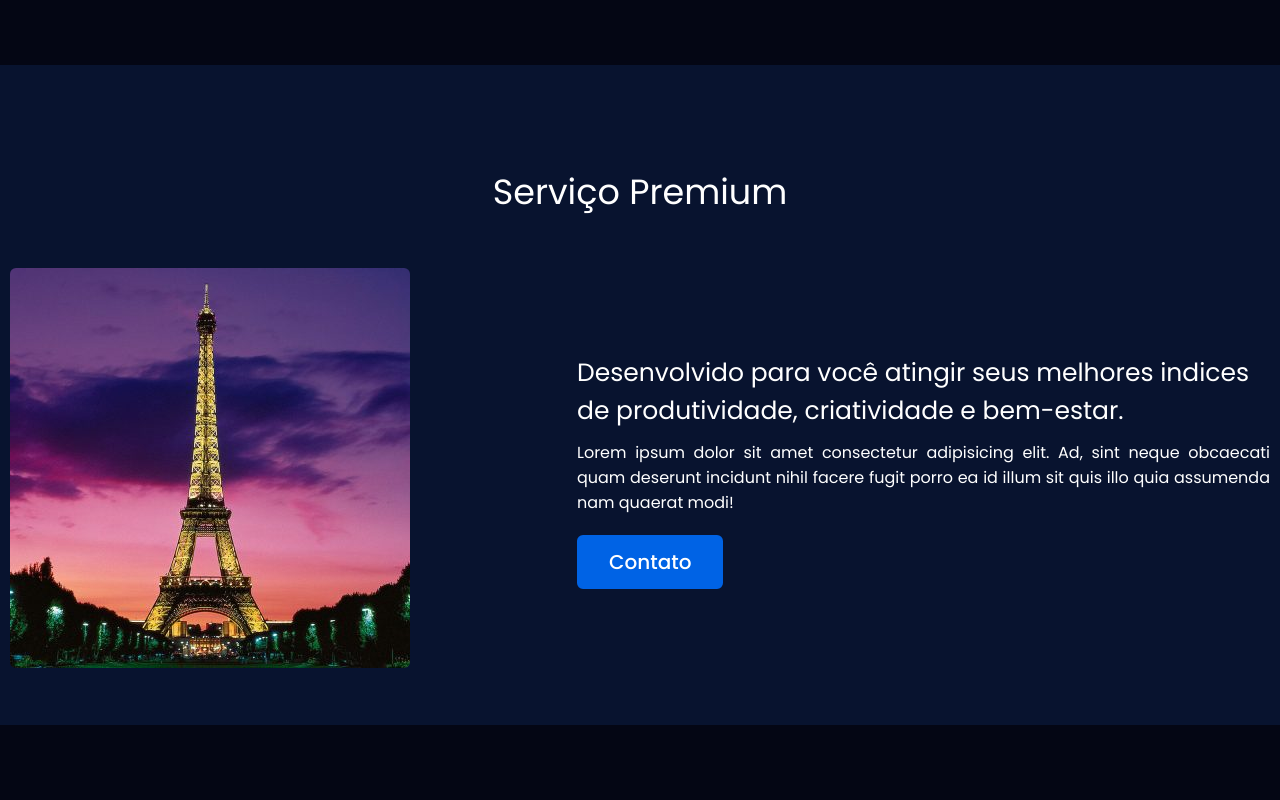
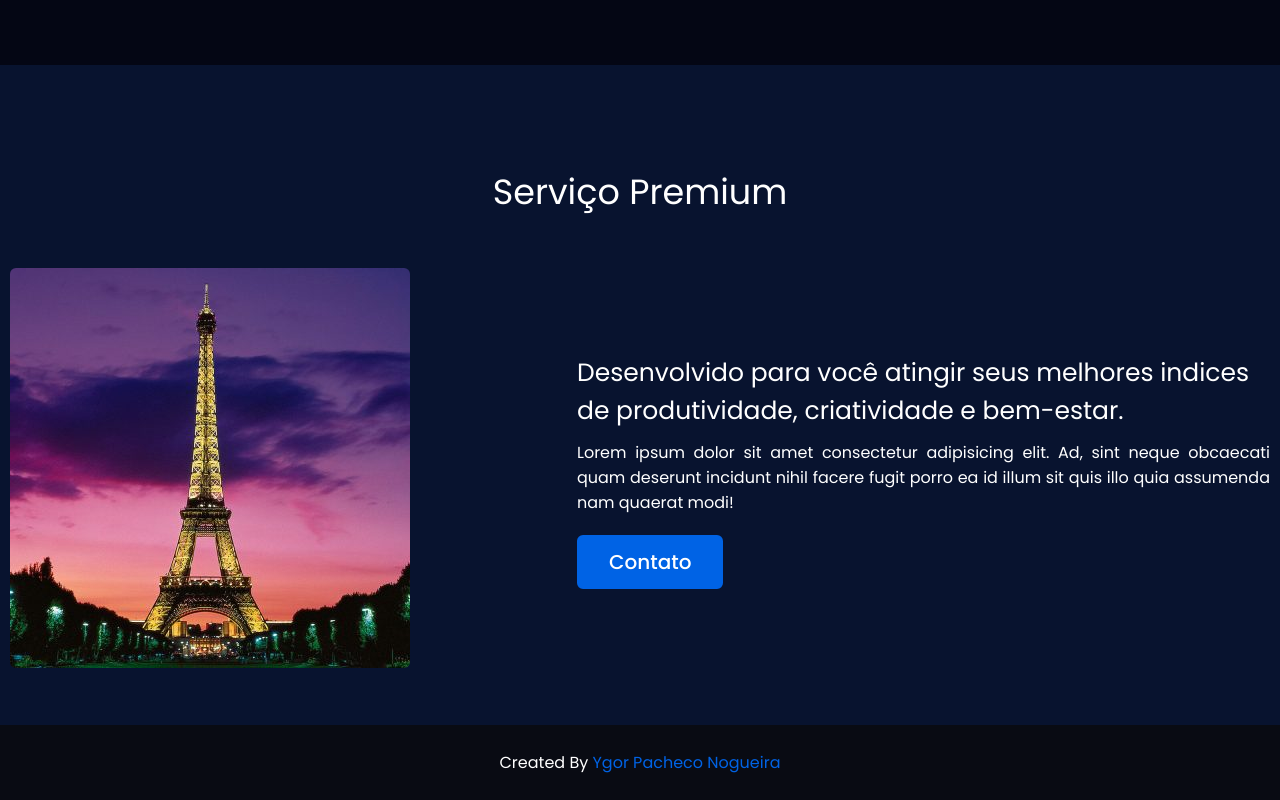
Before and after one commit to ygorp/Vix-Shop, a plain HTML site: page index.html in a window 1280 px wide. Shown: the part 1369-2169 px from the top of the page. Before the commit the page ends 2094 px from the top, so only its background shows below. Drawn offline with Linux system fonts and the light colour scheme.

Commit message:
criando e estilizando rodapé

```diff
--- a/css/style.css
+++ b/css/style.css
@@ -320,3 +320,19 @@ section {
         flex: 100%;
     }
 }
+
+footer {
+    background-color: var(--second--color);
+    padding: 25px 23px;
+    color: var(--site-color);
+    text-align: center;
+    font-family: 'Poppins', sans-serif;
+}
+
+footer span a {
+    color: var(--active-color);
+}
+
+footer span a:hover {
+    color: var(--site-color);
+}
--- a/index.html
+++ b/index.html
@@ -4,7 +4,7 @@
     <meta charset="UTF-8">
     <meta http-equiv="X-UA-Compatible" content="IE=edge">
     <meta name="viewport" content="width=device-width, initial-scale=1.0">
-    <title>Sistema gestão</title>
+    <title>Vix Tecnologia</title>
 
     <link rel="stylesheet" href="/css/style.css">
 
@@ -13,7 +13,7 @@
     <nav class="navbar">
         <div class="max-width">
             <div class="logo">
-                <a href="index.html">logo</a>
+                <a href="index.html">Vix Tecnologia</a>
             </div>
             <ul class="menu" id="menu-site">
                 <li><a href="index.html">Home</a></li>
@@ -86,6 +86,10 @@
         </div>
     </section>
 
+    <footer>
+        <span>Created By <a href="">Ygor Pacheco Nogueira</a></span>
+    </footer>
+
 
     <script src="https://kit.fontawesome.com/6215fc3775.js" crossorigin="anonymous"></script>
     <script src="/js/index.js"></script>
```
